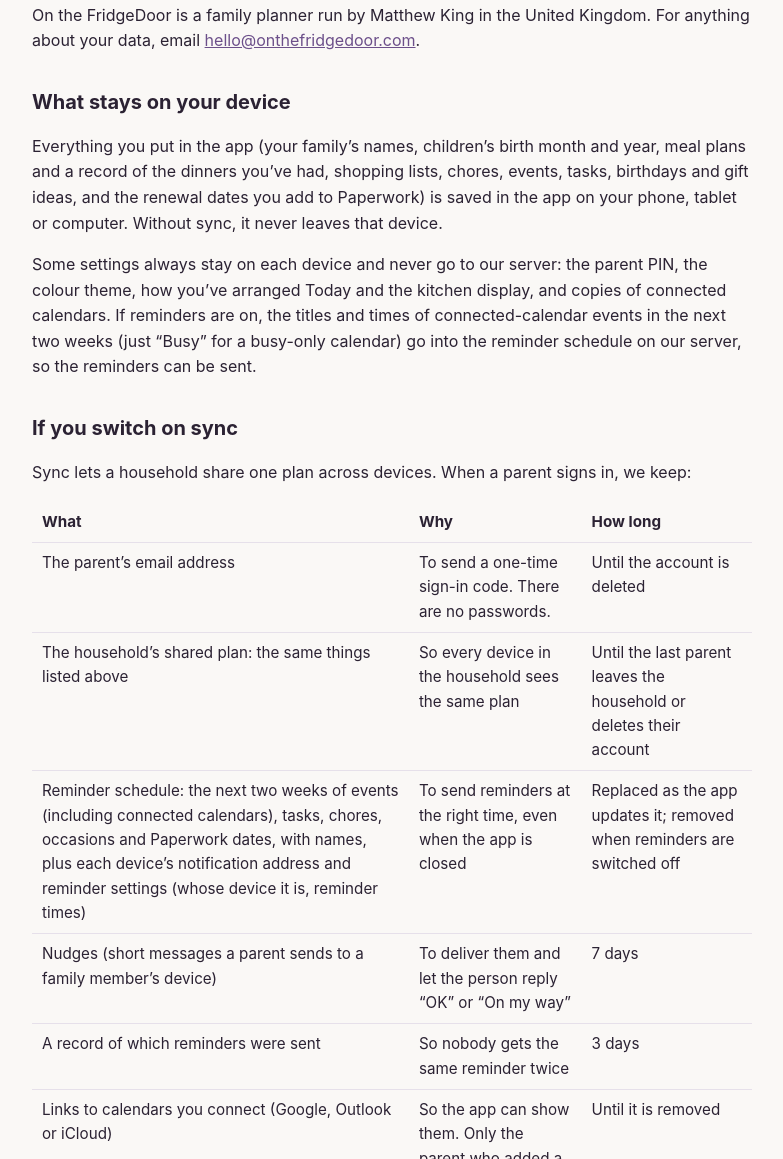
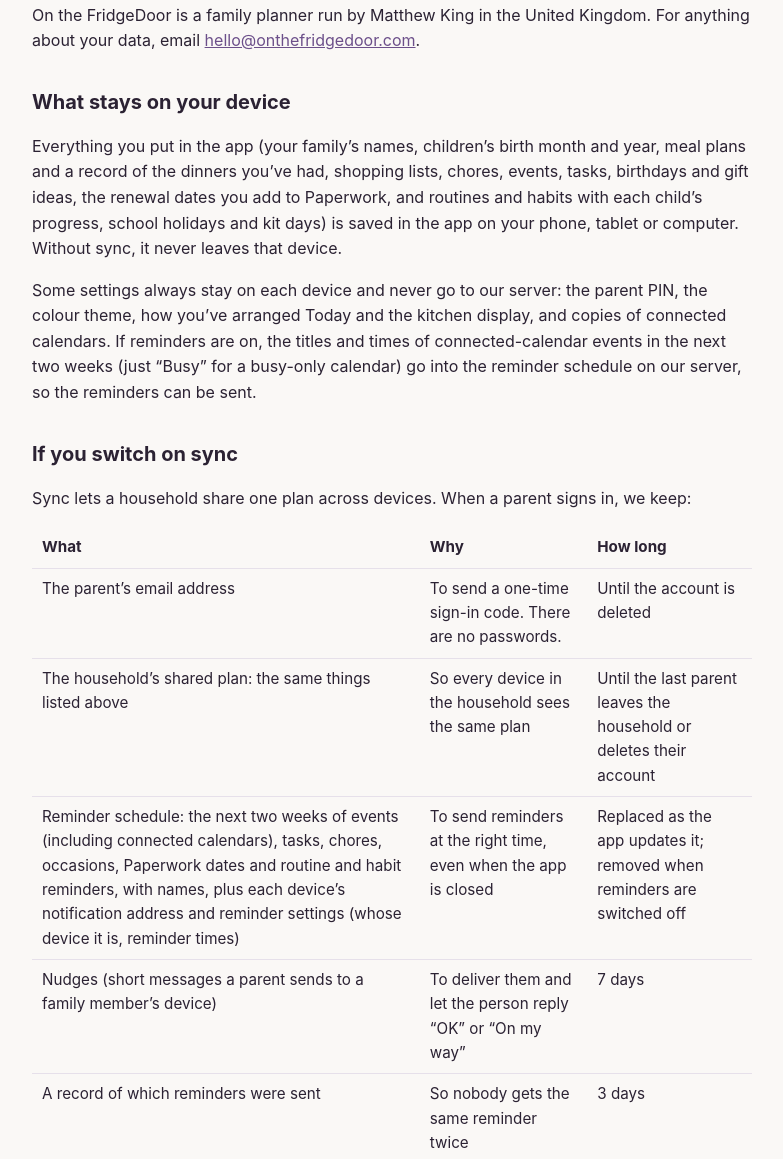
Before and after one commit to matthewking2907-cmd/onthefridgedoor-site, a plain HTML site: page privacy.html in a window 1280 px wide. Shown: the part 477-1636 px from the top of the page, without its empty margins (248-1031 px from the left). Drawn offline with Linux system fonts and the light colour scheme.

Commit message:
Update site

```diff
--- a/privacy.html
+++ b/privacy.html
@@ -21,7 +21,7 @@
 <p>On the FridgeDoor is a family planner run by Matthew King in the United Kingdom. For anything about your data, email <a href="mailto:hello@onthefridgedoor.com">hello@onthefridgedoor.com</a>.</p>
 
 <h2>What stays on your device</h2>
-<p>Everything you put in the app (your family’s names, children’s birth month and year, meal plans and a record of the dinners you’ve had, shopping lists, chores, events, tasks, birthdays and gift ideas, and the renewal dates you add to Paperwork) is saved in the app on your phone, tablet or computer. Without sync, it never leaves that device.</p>
+<p>Everything you put in the app (your family’s names, children’s birth month and year, meal plans and a record of the dinners you’ve had, shopping lists, chores, events, tasks, birthdays and gift ideas, the renewal dates you add to Paperwork, and routines and habits with each child’s progress, school holidays and kit days) is saved in the app on your phone, tablet or computer. Without sync, it never leaves that device.</p>
 <p>Some settings always stay on each device and never go to our server: the parent PIN, the colour theme, how you’ve arranged Today and the kitchen display, and copies of connected calendars. If reminders are on, the titles and times of connected-calendar events in the next two weeks (just “Busy” for a busy-only calendar) go into the reminder schedule on our server, so the reminders can be sent.</p>
 
 <h2>If you switch on sync</h2>
@@ -30,7 +30,7 @@
 <tr><th>What</th><th>Why</th><th>How long</th></tr>
 <tr><td>The parent’s email address</td><td>To send a one-time sign-in code. There are no passwords.</td><td>Until the account is deleted</td></tr>
 <tr><td>The household’s shared plan: the same things listed above</td><td>So every device in the household sees the same plan</td><td>Until the last parent leaves the household or deletes their account</td></tr>
-<tr><td>Reminder schedule: the next two weeks of events (including connected calendars), tasks, chores, occasions and Paperwork dates, with names, plus each device’s notification address and reminder settings (whose device it is, reminder times)</td><td>To send reminders at the right time, even when the app is closed</td><td>Replaced as the app updates it; removed when reminders are switched off</td></tr>
+<tr><td>Reminder schedule: the next two weeks of events (including connected calendars), tasks, chores, occasions, Paperwork dates and routine and habit reminders, with names, plus each device’s notification address and reminder settings (whose device it is, reminder times)</td><td>To send reminders at the right time, even when the app is closed</td><td>Replaced as the app updates it; removed when reminders are switched off</td></tr>
 <tr><td>Nudges (short messages a parent sends to a family member’s device)</td><td>To deliver them and let the person reply “OK” or “On my way”</td><td>7 days</td></tr>
 <tr><td>A record of which reminders were sent</td><td>So nobody gets the same reminder twice</td><td>3 days</td></tr>
 <tr><td>Links to calendars you connect (Google, Outlook or iCloud)</td><td>So the app can show them. Only the parent who added a link can see it</td><td>Until it is removed</td></tr>
```
Also changed, not shown: testers.html (+2 -1 lines).
